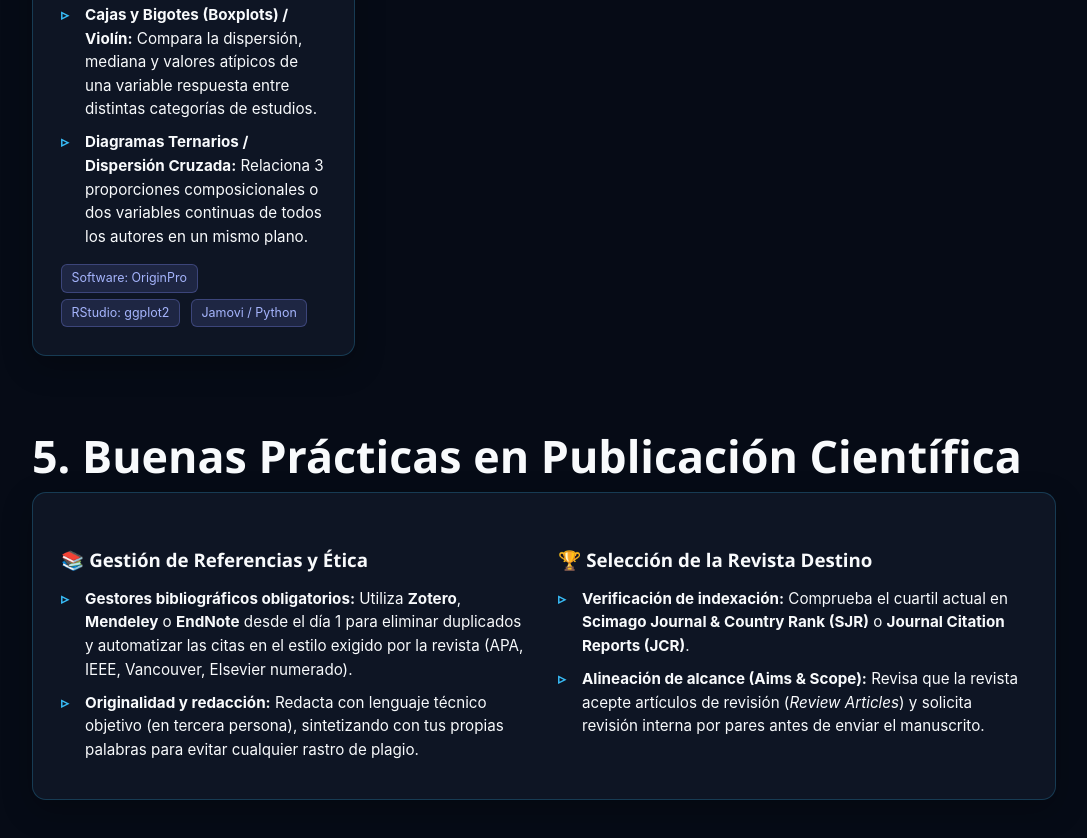
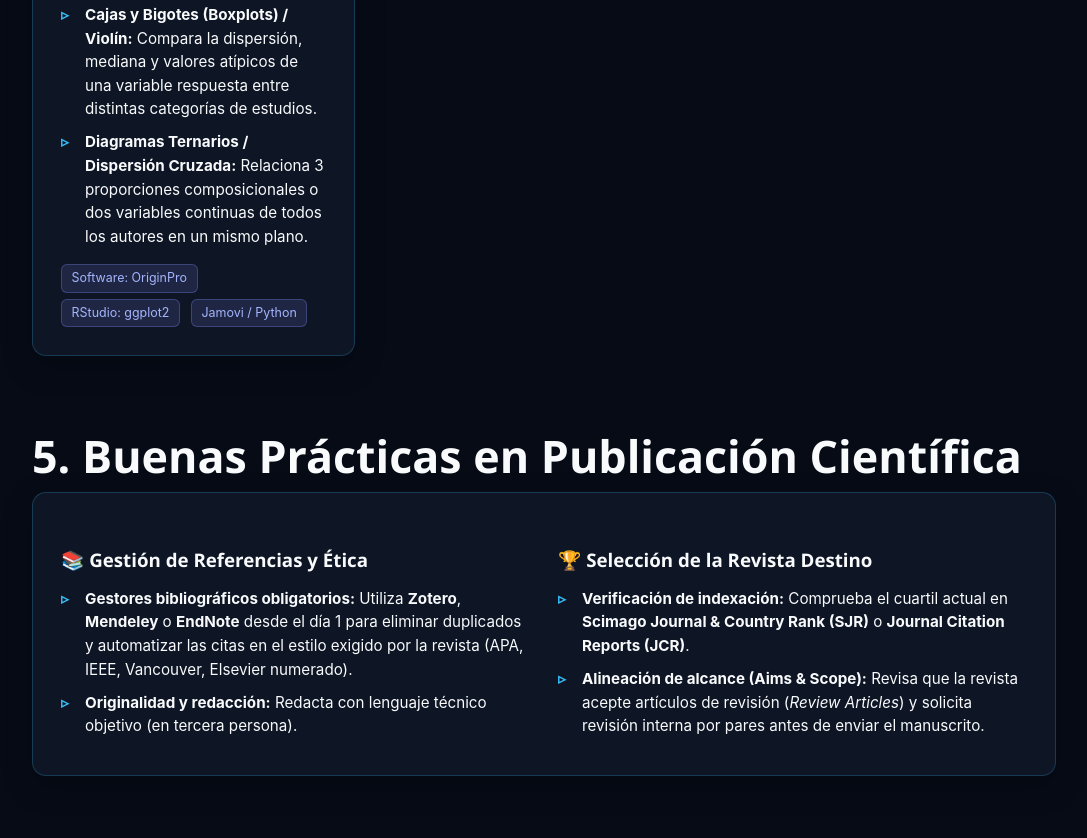
Before and after one commit to JMAC-Ingenieria/A-C, a plain HTML site: page rsl.html in a window 1280 px wide. Shown: the part 5230-6068 px from the top of the page, without its empty margins (96-1183 px from the left). Drawn offline with Linux system fonts and the light colour scheme.

Commit message:
Update originality and writing guidelines
Removed the phrase about synthesizing with own words to avoid plagiarism.

```diff
--- a/rsl.html
+++ b/rsl.html
@@ -970,7 +970,7 @@
                         <h3>📚 Gestión de Referencias y Ética</h3>
                         <ul class="rsl-list">
                             <li><strong>Gestores bibliográficos obligatorios:</strong> Utiliza <strong>Zotero</strong>, <strong>Mendeley</strong> o <strong>EndNote</strong> desde el día 1 para eliminar duplicados y automatizar las citas en el estilo exigido por la revista (APA, IEEE, Vancouver, Elsevier numerado).</li>
-                            <li><strong>Originalidad y redacción:</strong> Redacta con lenguaje técnico objetivo (en tercera persona), sintetizando con tus propias palabras para evitar cualquier rastro de plagio.</li>
+                            <li><strong>Originalidad y redacción:</strong> Redacta con lenguaje técnico objetivo (en tercera persona).</li>
                         </ul>
                     </div>
                     <div>
```
